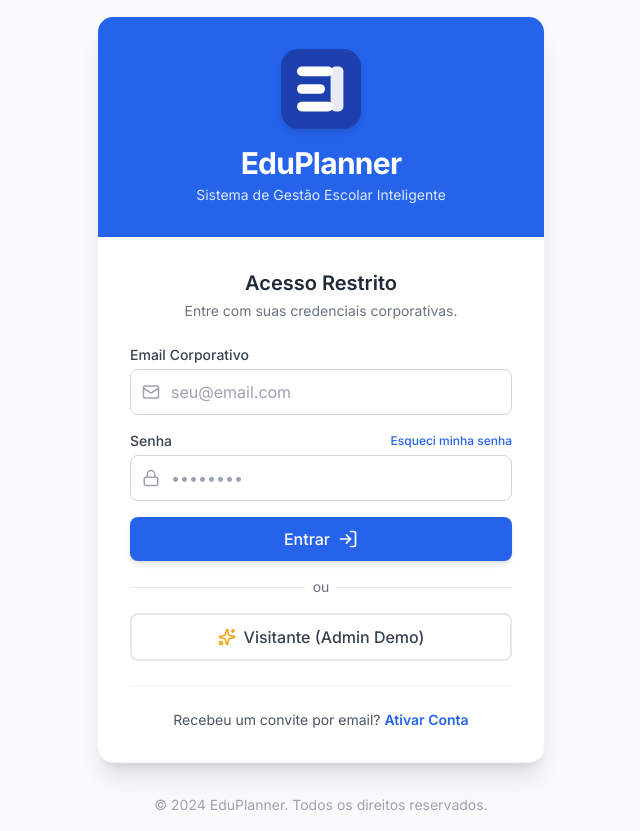
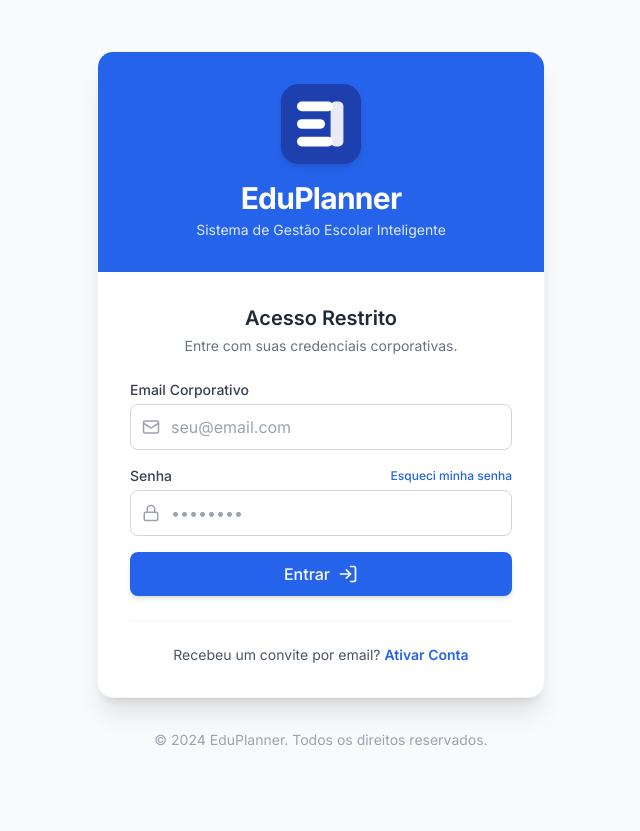
Before and after one commit to rodrigotadei104-cyber/https-github.com-seu-usuario-eduplanner, a React (Vite) app: page / in a window 1280 px wide. Shown: the whole page, without its empty margins (319-959 px from the left). After the commit the page ends 800 px from the top, so only its background shows below. Built offline with nearby package versions, Linux system fonts and the light colour scheme; no server answers.

Commit message:
chore: remove demo login button for production

```diff
--- a/components/LoginPage.tsx
+++ b/components/LoginPage.tsx
@@ -230,27 +230,7 @@ export const LoginPage: React.FC = () => {
                             )}
                         </button>
 
-                        <div className="relative my-6">
-                            <div className="absolute inset-0 flex items-center">
-                                <div className="w-full border-t border-gray-200 dark:border-slate-700"></div>
-                            </div>
-                            <div className="relative flex justify-center text-sm">
-                                <span className="px-2 bg-white text-gray-500 dark:bg-slate-800 dark:text-gray-400">ou</span>
-                            </div>
-                        </div>
 
-                        {authMode === 'login' && (
-                            <div className="space-y-3">
-                                <button
-                                    type="button"
-                                    onClick={enterDemoMode}
-                                    className="w-full bg-white border-2 border-gray-200 hover:bg-gray-50 hover:border-gray-300 text-gray-700 font-medium py-2.5 rounded-lg transition-all flex items-center justify-center gap-2 dark:bg-slate-800 dark:border-slate-700 dark:text-gray-300 dark:hover:bg-slate-700"
-                                >
-                                    <Sparkles size={18} className="text-amber-500" />
-                                    Visitante (Admin Demo)
-                                </button>
-                            </div>
-                        )}
                     </form>
 
                     <div className="mt-6 pt-6 border-t border-gray-100 dark:border-slate-700 text-center space-y-2">
```
